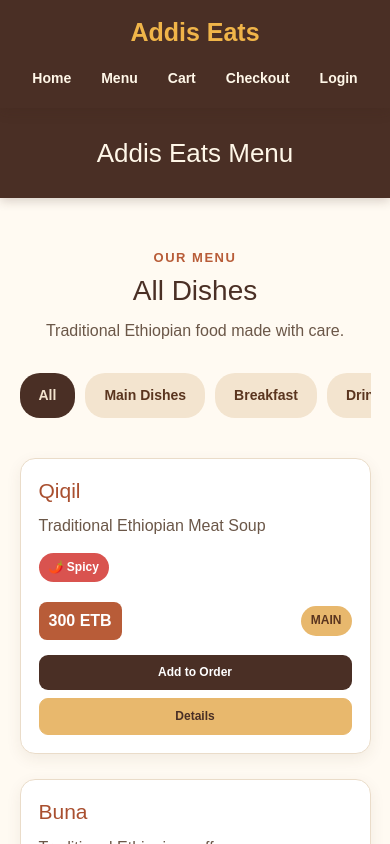
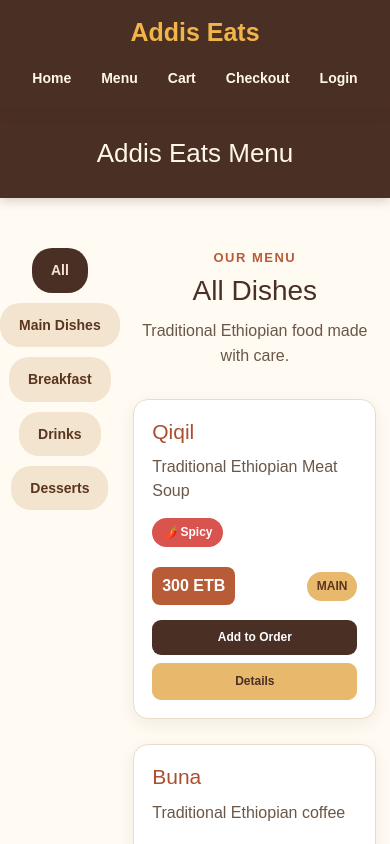
Before and after one commit to YabseraDCodes/addis-eats-menu-next, a Next.js app: page /menu in a window 390 px wide. Shown: the top 844 px of the page. Built offline with nearby package versions, Linux system fonts and the light colour scheme.

Commit message:
feat: make categorybar into a sidebar for mobile

```diff
--- a/app/globals.css
+++ b/app/globals.css
@@ -236,10 +236,8 @@ h6 {
   text-align: center;
 
   background:
-    linear-gradient(
-      rgba(74, 47, 37, 0.94),
-      rgba(74, 47, 37, 0.94)
-    ),
+    linear-gradient(rgba(74, 47, 37, 0.94),
+      rgba(74, 47, 37, 0.94)),
     var(--brown-dark);
 
   color: white;
@@ -449,12 +447,10 @@ h6 {
 .category-filter {
   display: flex;
   justify-content: center;
-  align-items: center;
-
+  flex-direction: column;
+  align-items: center;
   flex-wrap: wrap;
-
   gap: 10px;
-
   margin-bottom: 35px;
 }
 
@@ -1250,7 +1246,7 @@ h6 {
   color: var(--brown);
 }
 
-.order-form-preview > button {
+.order-form-preview>button {
   width: 100%;
 
   margin-top: 8px;
@@ -1270,7 +1266,7 @@ h6 {
     color 0.2s ease;
 }
 
-.order-form-preview > button:hover {
+.order-form-preview>button:hover {
   background-color: var(--orange-dark);
   color: white;
 }
@@ -2266,3 +2262,36 @@ h6 {
     font-size: 14px;
   }
 }
+
+.menu-layout {
+  display: grid;
+  grid-template-columns: 1fr 3fr;
+}
+
+.side-category {
+  margin-top: 50px;
+}
+
+.top-category {
+  display: none;
+}
+
+@media (min-width: 500px) {
+  .menu-layout {
+    display: grid;
+    grid-template-columns: 1fr;
+  }
+
+  .category-filter{
+    flex-direction: row;
+  }
+
+  .top-category{
+    display: flex;
+    justify-content: center;
+  }
+
+  .side-category {
+    display: none;
+  }
+}
--- a/app/menu/CatagoryBar.tsx
+++ b/app/menu/CatagoryBar.tsx
@@ -1,17 +1,24 @@
+'use client'
+
 import Link from "next/link";
+import { useSearchParams } from "next/navigation";
 
 type Category = {
     name: string;
     value: string;
-}
+};
 
 type CategoryProps = {
     categories: Category[];
     selectedCategory?: string;
-}
+};
 
-export function CategoryBar({ categories, selectedCategory }: CategoryProps) {
-    const catagory = ["ALL", "MAIN", "DRINK", "BREAKFAST", "DESSERT"];
+export function CategoryBar({
+    categories,
+}: CategoryProps) {
+    console.log("Categories received:", categories);
+    const searchParams = useSearchParams();
+    const selectedCategory = searchParams.get("category");
 
     return (
         <div className="category-filter">
@@ -34,5 +41,48 @@ export function CategoryBar({ categories, selectedCategory }: CategoryProps) {
                 </Link>
             ))}
         </div>
-    )
+    );
 }
+
+
+// "use client";
+
+// import Link from "next/link";
+// import { useSearchParams } from "next/navigation";
+
+// type Category = {
+//     name: string;
+//     value: string;
+// };
+
+// type CategoryProps = {
+//     categories: readonly Category[];
+// };
+
+// export function CategoryBar({ categories }: CategoryProps) {
+//     const searchParams = useSearchParams();
+//     const selectedCategory = searchParams.get("category");
+
+//     return (
+//         <nav className="category-filter">
+//             {categories.map((category) => (
+//                 <Link
+//                     key={category.value}
+//                     href={
+//                         category.value === "ALL"
+//                             ? "/menu"
+//                             : `/menu?category=${category.value}`
+//                     }
+//                     className={
+//                         selectedCategory === category.value ||
+//                             (!selectedCategory && category.value === "ALL")
+//                             ? "active"
+//                             : ""
+//                     }
+//                 >
+//                     {category.name}
+//                 </Link>
+//             ))}
+//         </nav>
+//     );
+// }
--- /dev/null
+++ b/app/menu/layout.tsx
@@ -0,0 +1,23 @@
+import React from 'react'
+import { categories } from '@/data/categories'
+import { CategoryBar } from './CatagoryBar'
+
+function CategoryLayout({ children }: LayoutProps<"/">) {
+  return (
+    <div>
+      <section className="Header">
+        <div className="Title">
+          <h1>Addis Eats Menu</h1>
+        </div>
+      </section>
+      <div className='menu-layout'>
+        <aside className='side-category'>
+          <CategoryBar categories={categories} />
+        </aside>
+        <main>{children}</main>
+      </div>
+    </div>
+  )
+}
+
+export default CategoryLayout
--- a/app/menu/page.tsx
+++ b/app/menu/page.tsx
@@ -18,7 +18,7 @@ export default async function MenuPage({
 }: {
   searchParams: Promise<{ category?: string }>;
 }) {
-  await new Promise((resolve) => setTimeout(resolve, 3000));
+  // await new Promise((resolve) => setTimeout(resolve, 3000));
 
   const params = await searchParams;
 
@@ -32,14 +32,6 @@ export default async function MenuPage({
 
   return (
     <main>
-      {/* Header */}
-      <section className="Header">
-        <div className="Title">
-          <h1>Addis Eats Menu</h1>
-        </div>
-
-
-      </section>
 
       {/* Menu */}
       <section className="home-section">
@@ -60,8 +52,9 @@ export default async function MenuPage({
         </div>
 
         {/* Categories */}
-        <CategoryBar categories={categories} selectedCategory={selectedCategory} />
-
+        <div className="top-category">
+          <CategoryBar categories={categories} selectedCategory={selectedCategory} />
+        </div>
         <DishList dishes={filteredDishes} />
       </section>
     </main>
--- /dev/null
+++ b/data/categories.ts
@@ -0,0 +1,7 @@
+export const categories = [
+    { name: "All", value: "ALL" },
+    { name: "Main Dishes", value: "MAIN" },
+    { name: "Breakfast", value: "BREAKFAST" },
+    { name: "Drinks", value: "DRINK" },
+    { name: "Desserts", value: "DESSERT" },]
+    ;
```
